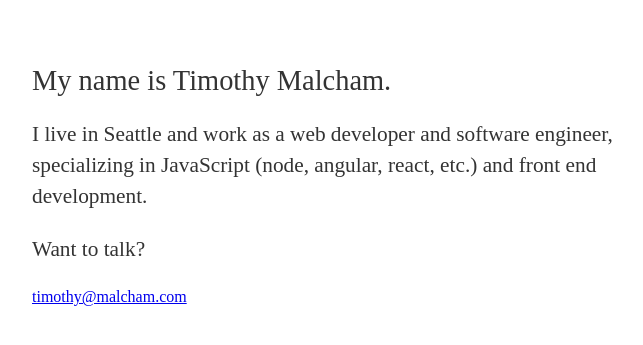
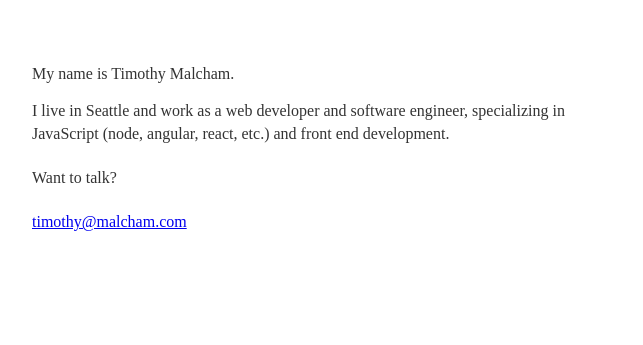
Before and after one commit to timothymalcham/personal-site, a PHP site: template templates/index.html in a window 1280 px wide. Shown: the top 345 px of the page, without its empty margins (40-683 px from the left). Run offline with PHP 8.4, Linux system fonts and the light colour scheme; the template is opened without the code that fills it, so the values that code supplies are empty; some web fonts are replaced.

Commit message:
makes all font size smaller

```diff
--- a/public/css/style.css
+++ b/public/css/style.css
@@ -11,7 +11,6 @@ body {
 }
 
 p {
-  font-size: 1.333rem;
   margin-bottom: 1.3rem;
 }
 
@@ -19,7 +18,7 @@ h1, h2, h3, h4 {
   margin: 0 0 0.5rem;
   font-weight: inherit;
   line-height: 1.2;
-  font-size: 1.777rem;
+  font-size: 1rem;
 }
 
 /*h1 {
```
